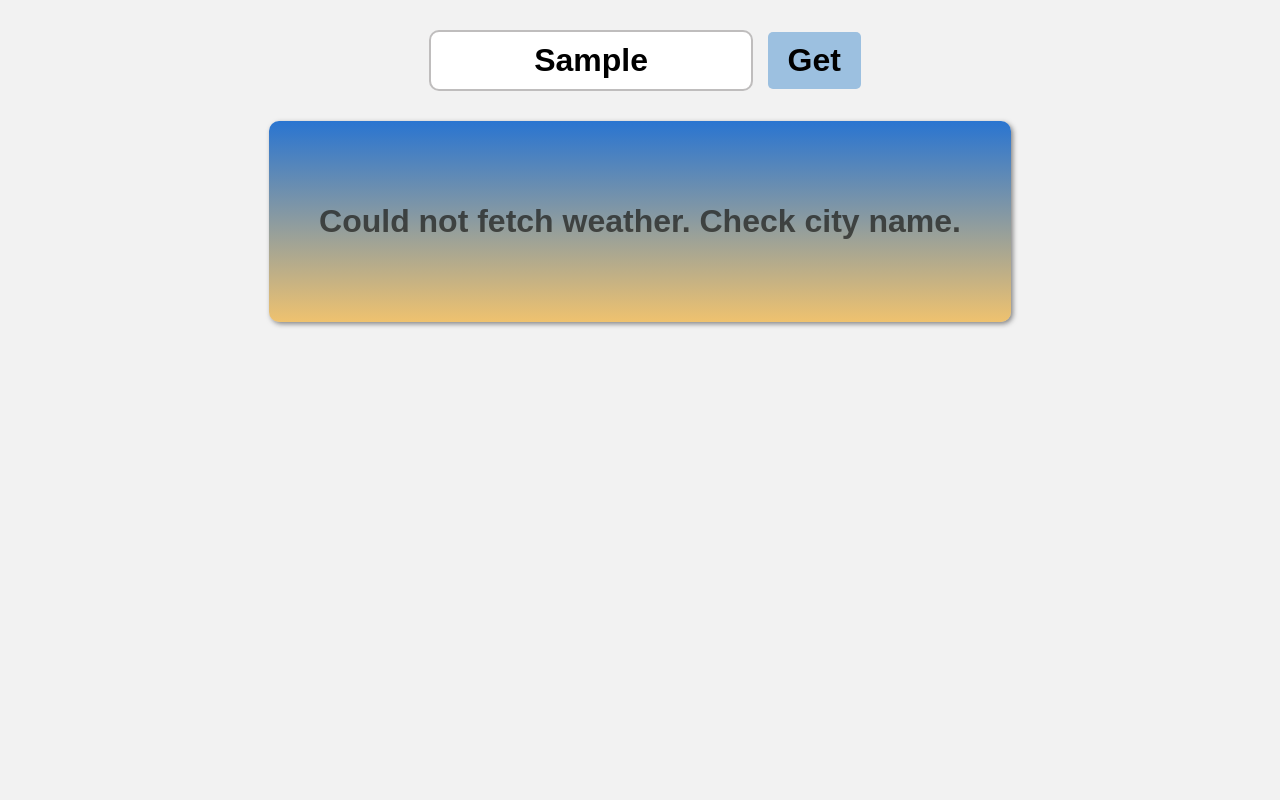
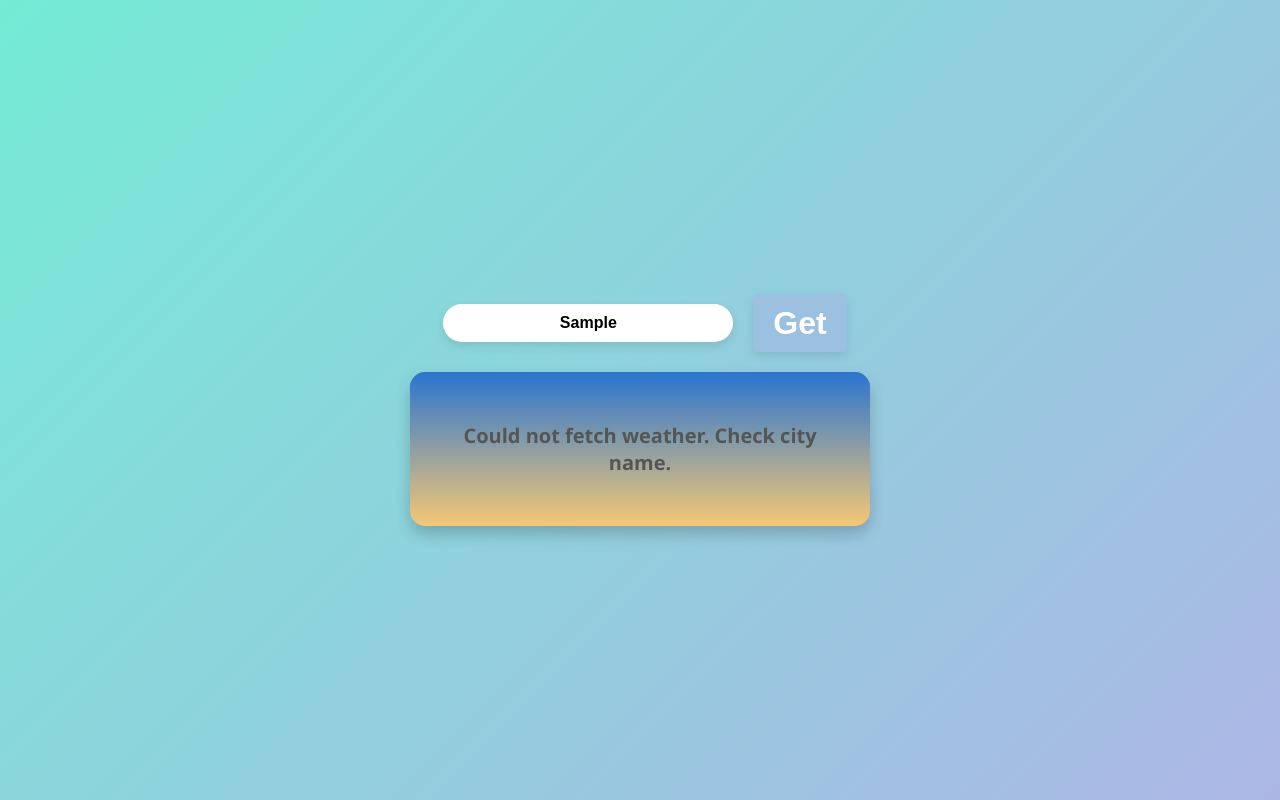
Before and after one commit to priyanshuthakran1/weatherApi, a plain HTML site: page index.html in a window 1280 px wide. Both pictures are taken after typing "Sample" into the empty fields and a click on the button "Get". Drawn offline with Linux system fonts and the light colour scheme; no server answers.

Commit message:
Update index.html

```diff
--- a/index.html
+++ b/index.html
@@ -5,14 +5,86 @@
   <meta name="viewport" content="width=device-width, initial-scale=1.0"/>
   <title>Weather App</title>
   <link rel="stylesheet" href="style.css" />
+  <style>
+    /* Inlined for simplicity - move to style.css later */
+    body {
+      margin: 0;
+      font-family: 'Segoe UI', Tahoma, Geneva, Verdana, sans-serif;
+      background: linear-gradient(135deg, #74ebd5, #acb6e5);
+      display: flex;
+      flex-direction: column;
+      align-items: center;
+      justify-content: center;
+      height: 100vh;
+    }
+
+    form {
+      display: flex;
+      gap: 10px;
+      margin-bottom: 30px;
+    }
+
+    .cityInput {
+      padding: 10px 20px;
+      font-size: 16px;
+      border: none;
+      border-radius: 25px;
+      outline: none;
+      width: 250px;
+      box-shadow: 0 4px 10px rgba(0,0,0,0.1);
+      text-align: center;
+    }
+
+    button {
+      padding: 10px 20px;
+      font-size: 16px;
+      border: none;
+      border-radius: 25px;
+      background-color: #007BFF;
+      color: white;
+      cursor: pointer;
+      transition: background-color 0.3s ease;
+      box-shadow: 0 4px 10px rgba(0,0,0,0.1);
+    }
+
+    button:hover {
+      background-color: #0056b3;
+    }
+
+    .card {
+      background-color: white;
+      padding: 30px;
+      border-radius: 15px;
+      box-shadow: 0 8px 16px rgba(0, 0, 0, 0.2);
+      text-align: center;
+      min-width: 300px;
+      max-width: 400px;
+    }
+
+    .card h2 {
+      margin: 0;
+      font-size: 28px;
+      color: #333;
+    }
+
+    .card p {
+      font-size: 20px;
+      color: #555;
+    }
+  </style>
 </head>
 <body>
   <form id="weatherForm">
-    <input type="text" class="cityInput" placeholder="Enter City Name" style="text-align: center;" />
+    <input type="text" class="cityInput" placeholder="Enter City Name" />
     <button type="submit">Get</button>
   </form>
 
-  <div class="card" style="display: none;"></div>
+  <div class="card" style="display: none;">
+    <!-- Weather data will go here -->
+    <h2>City Name</h2>
+    <p>Temperature: 25°C</p>
+    <p>Condition: Sunny</p>
+  </div>
 
   <script src="index.js"></script>
 </body>
```
